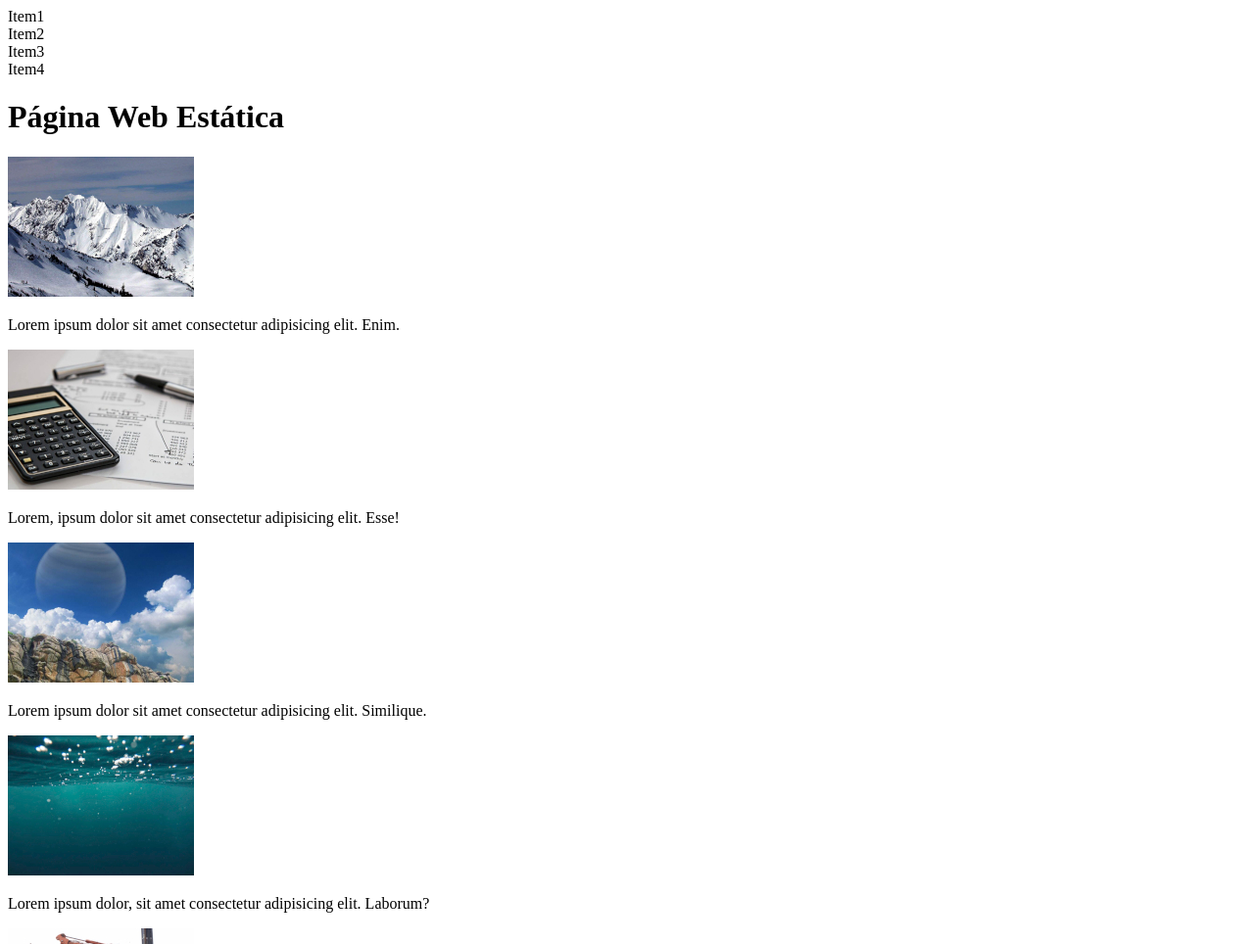
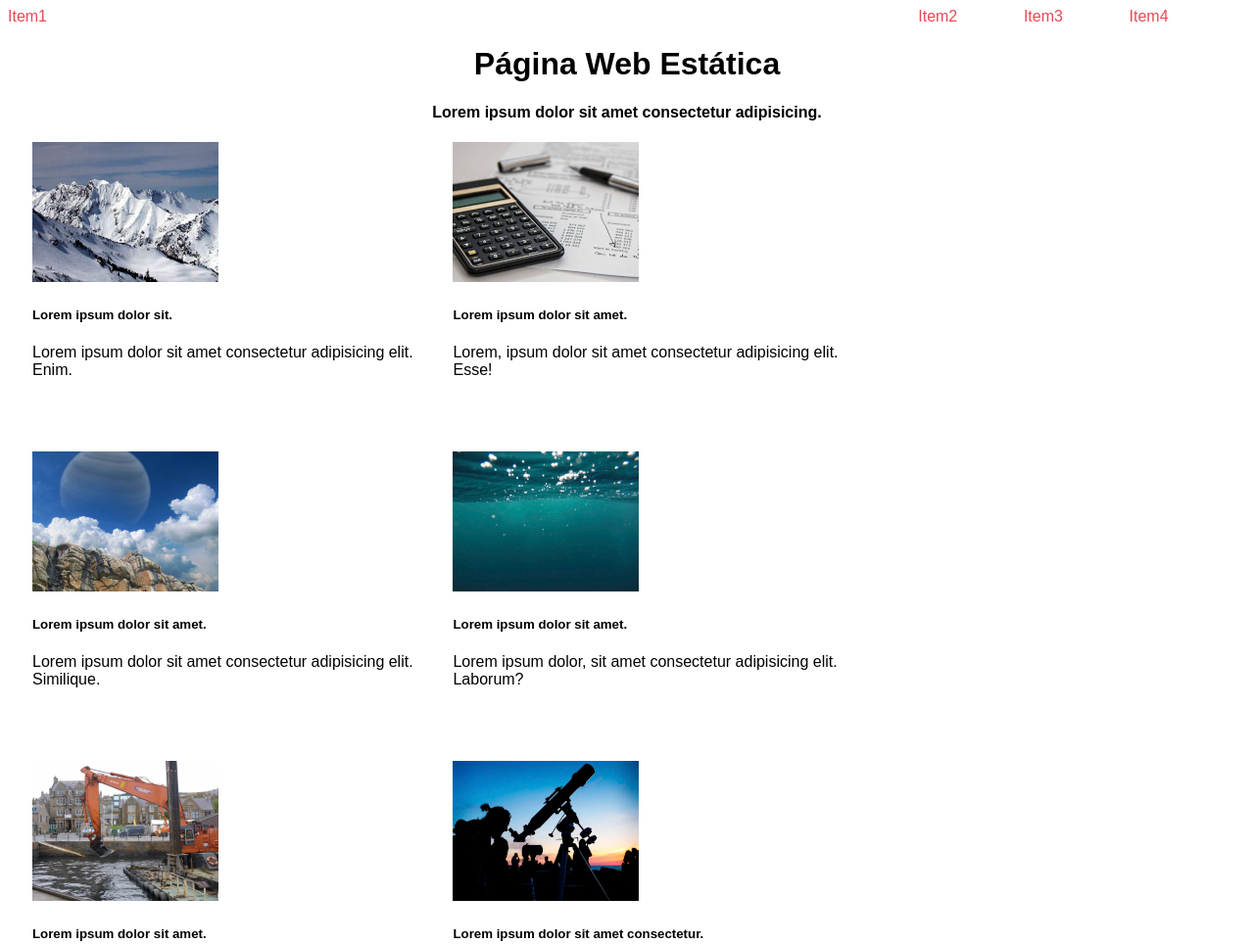
Before and after one commit to Luan-ghdv/paginaweb_estatica, a plain HTML site: page index.html in a window 1280 px wide. Shown: the top 964 px of the page at 98% size. Drawn offline with Linux system fonts and the light colour scheme.

Commit message:
#2 - 21/09/23
Pequenas adições e modificações feitas.

```diff
--- a/index.html
+++ b/index.html
@@ -5,67 +5,81 @@
     <meta http-equiv="X-UA-Compatible" content="IE=edge">
     <meta name="viewport" content="width=device-width, initial-scale=1.0">
     <link rel="shortcut icon" href="img/icon_home.png" type="image/x-icon">
+    <link rel="stylesheet" href="style.css">
     <title>Página Web</title>
 </head>
 <body>
     <nav>
-        <div>Item1</div>
-        <div>Item2</div>
-        <div>Item3</div>
-        <div>Item4</div>
+        <div id="d1">Item1</div>
+        <div class="d2">Item2</div>
+        <div class="d2">Item3</div>
+        <div class="d2">Item4</div>
     </nav>
 
+    <header>
+        <h1>Página Web Estática</h1>
+        <h4>Lorem ipsum dolor sit amet consectetur adipisicing.</h4>
+    </header>
+
     <main>
-        <h1>Página Web Estática</h1>
-
         <section>
             <div>
                 <img src="img/img_edit/img1.jpg" alt="">
+                <h5>Lorem ipsum dolor sit.</h5>
                 <p>Lorem ipsum dolor sit amet consectetur adipisicing elit. Enim.</p>
             </div>
 
             <div>
                 <img src="img/img_edit/img2.jpeg" alt="">
+                <h5>Lorem ipsum dolor sit amet.</h5>
                 <p>Lorem, ipsum dolor sit amet consectetur adipisicing elit. Esse!</p>
             </div>
 
             <div>
                 <img src="img/img_edit/img3.jpg" alt="">
+                <h5>Lorem ipsum dolor sit amet.</h5>
                 <p>Lorem ipsum dolor sit amet consectetur adipisicing elit. Similique.</p>
             </div>
 
             <div>
                 <img src="img/img_edit/img4.jpeg" alt="">
+                <h5>Lorem ipsum dolor sit amet.</h5>
                 <p>Lorem ipsum dolor, sit amet consectetur adipisicing elit. Laborum?</p>
             </div>
 
             <div>
                 <img src="img/img_edit/img5.jpeg" alt="">
+                <h5>Lorem ipsum dolor sit amet.</h5>
                 <p>Lorem ipsum dolor sit amet consectetur adipisicing elit. Deleniti!</p>
             </div>
 
             <div>
                 <img src="img/img_edit/img6.jpeg" alt="">
+                <h5>Lorem ipsum dolor sit amet consectetur.</h5>
                 <p>Lorem ipsum dolor sit, amet consectetur adipisicing elit. Pariatur?</p>
             </div>
 
             <div>
                 <img src="img/img_edit/img7.jpg" alt="">
+                <h5>Lorem ipsum dolor sit amet consectetur.</h5>
                 <p>Lorem ipsum dolor sit amet consectetur adipisicing elit. Obcaecati!</p>
             </div>
 
             <div>
                 <img src="img/img_edit/img8.jpeg" alt="">
+                <h5>Lorem ipsum dolor sit.</h5>
                 <p>Lorem ipsum dolor sit amet consectetur adipisicing elit. Aspernatur.</p>
             </div>
 
             <div>
                 <img src="img/img_edit/img9.jpeg" alt="">
+                <h5>Lorem ipsum dolor sit amet.</h5>
                 <p>Lorem ipsum dolor, sit amet consectetur adipisicing elit. Dolores?</p>
             </div>
 
             <div>
                 <img src="img/img_edit/img10.jpg" alt="">
+                <h5>Lorem ipsum dolor sit amet consectetur.</h5>
                 <p>Lorem ipsum dolor sit amet consectetur adipisicing elit. Ex.</p>
             </div>
         </section>
--- /dev/null
+++ b/style.css
@@ -0,0 +1,45 @@
+@charset "UTF-8";
+
+:root {
+    --cor1: #e84855;
+    --cor2: #38618c;
+    --cor3: #5a3a31;
+    --cor4: #dff3e4;
+    --cor5: #f1e8b8;
+}
+
+body {
+    font-family: Arial, Helvetica, sans-serif;
+}
+
+header {
+    text-align: center;
+}
+
+nav {
+    color: var(--cor1);
+}
+
+nav > div {
+    display: inline-block;
+}
+
+#d1 {
+    margin-right: 65%;
+}
+
+.d2 {
+    margin-left: 5%;
+}
+
+section > div {
+    width: 400px;
+    height: 276px;
+    margin-bottom: 40px;
+    padding-left: 25px;
+    display: inline-block;
+}
+
+footer {
+    text-align: center;
+}
```
